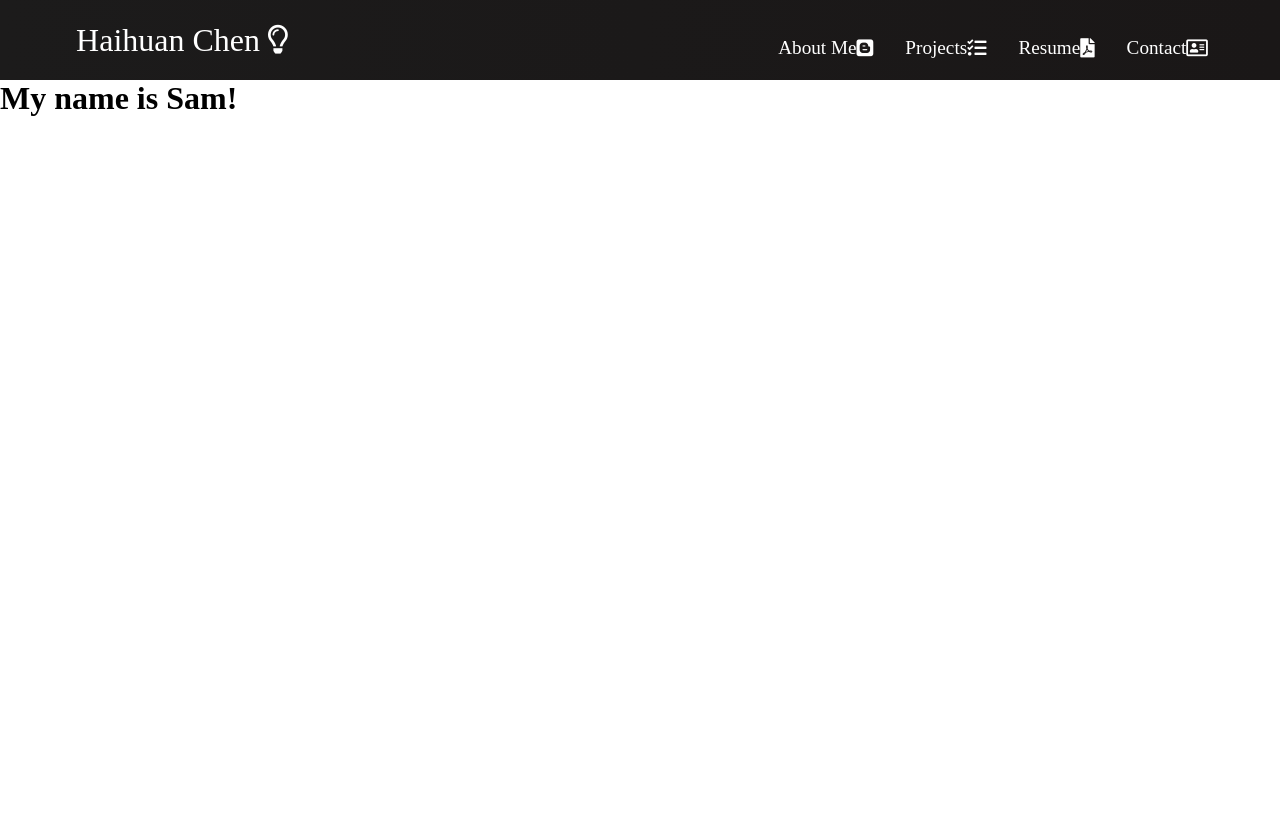
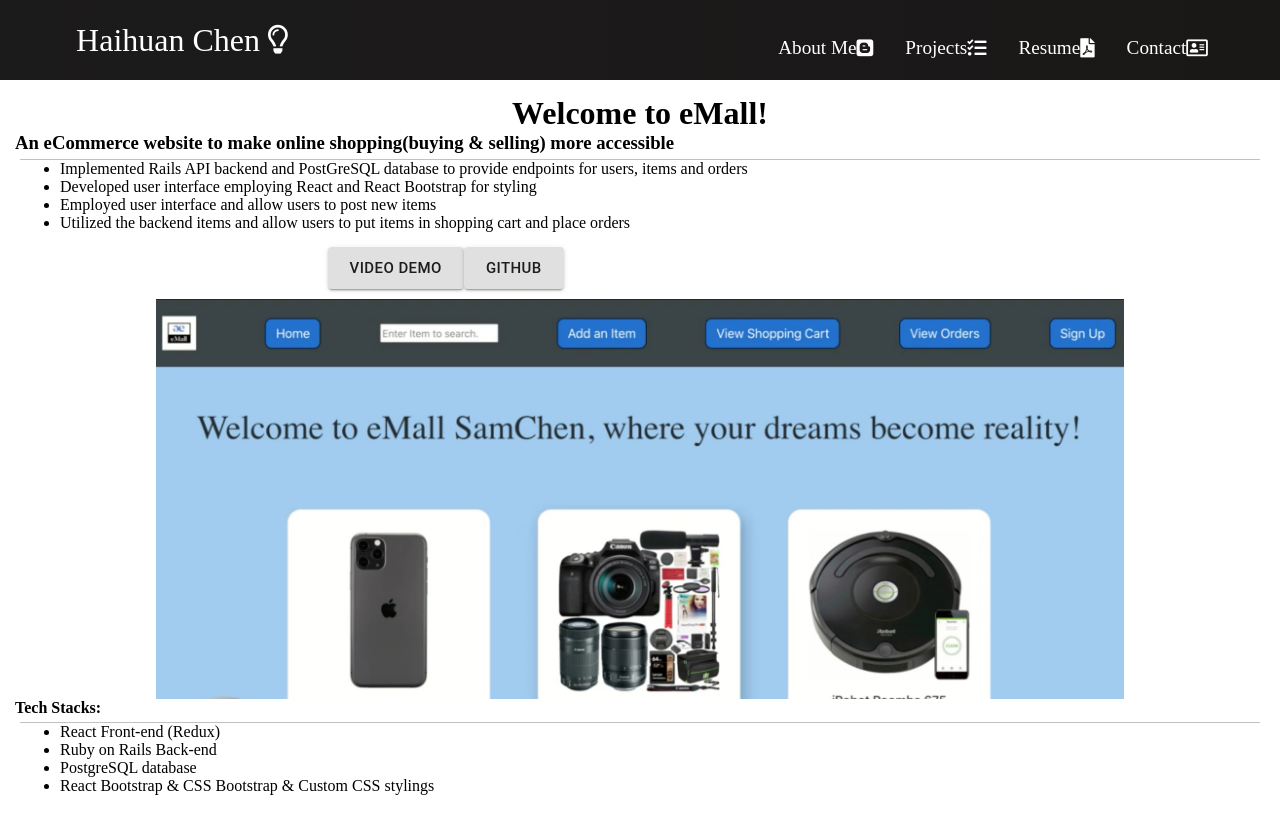
Before and after one commit to haihuanchen/MyPortfolio, a React (Create React App) app in the folder my-portfolio/: page /eMall in a window 1280 px wide. Built offline with nearby package versions, Linux system fonts and the light colour scheme.

Commit message:
project links done

```diff
--- a/my-portfolio/src/projects/CashMe.js
+++ b/my-portfolio/src/projects/CashMe.js
@@ -1,10 +1,29 @@
 import React from 'react';
 import './project.css';
+import { Button } from '@material-ui/core';
+
 
 function CashMe() {
     return (
-        <div>
-            <h1>My name is Sam!</h1>
+        <div className="project-container">
+            <h1>Welcome to Cash Me Outside!</h1>
+            <h3>A web application that helps investors understand the stock market and make simple stock investments</h3>
+            <ul className="project-desc">
+                <li>Utilized Ruby on Rails and SQLite3 database as a full stack app to retrieve and analyze stock market data.</li>
+                <li>Implemented Alpha Vantage API to look up current stock market information and stock prices</li>
+                <li>Developed user interface and allow user to invest in stocks of their choices</li>
+            </ul>
+            <div className="project-btns">
+                <Button variant="contained" size="large" color="Link" href="https://www.loom.com/share/e18c0e383e6f40d18abb29dd797aa973" target="_blank">Video Demo</Button>
+                <Button variant="contained" size="large" color="Link" href="https://github.com/haihuanchen/Stock-Simulator-Project-2" target="_blank">GitHub</Button>
+            </div>
+            <img src="images/CashMe.png" alt="project thumbnail" className='project-img' />
+            <strong>Tech Stacks:</strong>
+            <ul className="tech-stack">
+                <li>Ruby on Rails Front-end & Back-end</li>
+                <li>SQLite 3 database</li>
+                <li>Alpha Vantage API for current stock market prices</li>
+            </ul>
         </div>
     )
 }
--- a/my-portfolio/src/projects/Emall.js
+++ b/my-portfolio/src/projects/Emall.js
@@ -1,10 +1,31 @@
 import React from 'react';
 import './project.css';
+import { Button } from '@material-ui/core';
+
 
 function Emall() {
     return (
-        <div>
-            <h1>My name is Sam!</h1>
+        <div className="project-container">
+            <h1>Welcome to eMall!</h1>
+            <h3>An eCommerce website to make online shopping(buying & selling) more accessible</h3>
+            <ul className="project-desc">
+                <li>Implemented Rails API backend and PostGreSQL database to provide endpoints for users, items and orders</li>
+                <li>Developed user interface employing React and React Bootstrap for styling</li>
+                <li>Employed user interface and allow users to post new items</li>
+                <li>Utilized the backend items and allow users to put items in shopping cart and place orders</li>
+            </ul>
+            <div className="project-btns">
+                <Button variant="contained" size="large" color="Link" href="https://www.loom.com/share/0aa9764b57464e489cb2f90205f7f139" target="_blank">Video Demo</Button>
+                <Button variant="contained" size="large" color="Link" href="https://github.com/haihuanchen/eMall-frontend" target="_blank">GitHub</Button>
+            </div>
+            <img src="images/eMall.png" alt="project thumbnail" className='project-img' />
+            <strong>Tech Stacks:</strong>
+            <ul className="tech-stack">
+                <li>React Front-end (Redux)</li>
+                <li>Ruby on Rails Back-end</li>
+                <li>PostgreSQL database</li>
+                <li>React Bootstrap & CSS Bootstrap & Custom CSS stylings</li>
+            </ul>
         </div>
     )
 }
--- a/my-portfolio/src/projects/Goggle.js
+++ b/my-portfolio/src/projects/Goggle.js
@@ -5,7 +5,7 @@
 function Goggle() {
     return (
         <div className="project-container">
-            <h1>Welcome to Goggle</h1>
+            <h1>Welcome to Goggle!</h1>
             <h3>A web search engine for users to search and receive documents and links about the subject inquiry </h3>
             <ul className="project-desc">
                 <li>Utilized Google Context API and Google CSE to retrieve search results from Google Search Engine</li>
@@ -13,8 +13,8 @@
                 <li>Employed Google Firebase Storage and Hosting services to allow users to conduct searches </li>
             </ul>
             <div className="project-btns">
-                <Button variant="contained" size="large" color="Link">Live Website</Button>
-                <Button variant="contained" size="large" color="Link">GitHub</Button>
+                <Button variant="contained" size="large" color="Link" href="https://goggle-project.firebaseapp.com/" target="_blank">Live Website</Button>
+                <Button variant="contained" size="large" color="Link" href="https://github.com/haihuanchen/Goggle-Project" target="_blank">GitHub</Button>
             </div>
             <img src="images/Goggle.png" alt="project thumbnail" className='project-img' />
             <strong>Tech Stacks:</strong>
--- a/my-portfolio/src/projects/Grams.js
+++ b/my-portfolio/src/projects/Grams.js
@@ -1,10 +1,29 @@
 import React from 'react';
 import './project.css';
+import { Button } from '@material-ui/core';
+
 
 function Grams() {
     return (
-        <div>
-            <h1>My name is Sam!</h1>
+        <div className="project-container">
+            <h1>Welcome to Grams!</h1>
+            <h3>An online web application that allows users to sign-in and share their photos and captions online</h3>
+            <ul className="project-desc">
+                <li>Implemented Google Firebase as a database to store user data and host the application through Firebase</li>
+                <li>Developed user interface employing React Hooks and Material UI for styling  </li>
+                <li>Employed user interface and allow users to sign-up and sign-in through firebase authentication</li>
+            </ul>
+            <div className="project-btns">
+                <Button variant="contained" size="large" color="Link" href="https://grams-project.firebaseapp.com/" target="_blank">Live Website</Button>
+                <Button variant="contained" size="large" color="Link" href="https://github.com/haihuanchen/Grams-Project" target="_blank">GitHub</Button>
+            </div>
+            <img src="images/Grams.png" alt="project thumbnail" className='project-img' />
+            <strong>Tech Stacks:</strong>
+            <ul className="tech-stack">
+                <li>React Front-end (Hooks)</li>
+                <li>Google Firebase Back-end (database, authentication & hosting)</li>
+                <li>Material UI & Custom CSS stylings</li>
+            </ul>
         </div>
     )
 }
```
